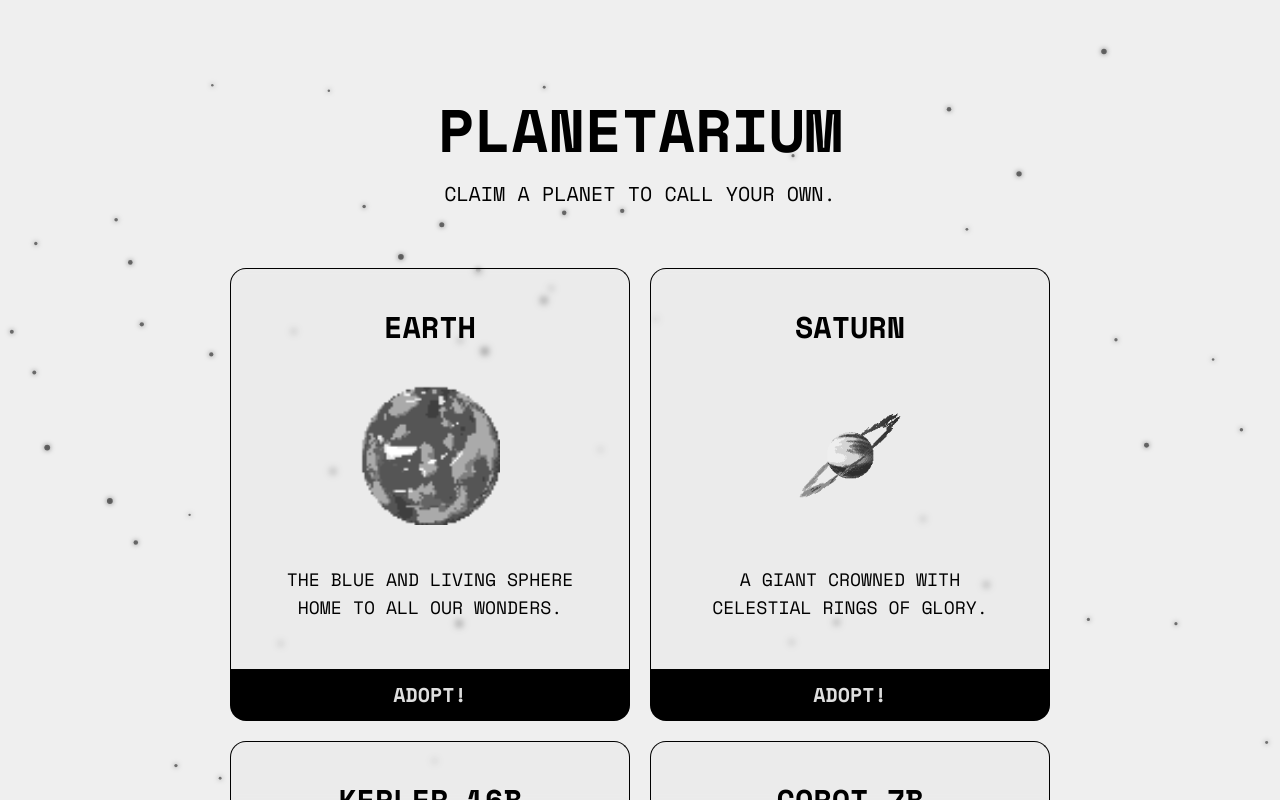
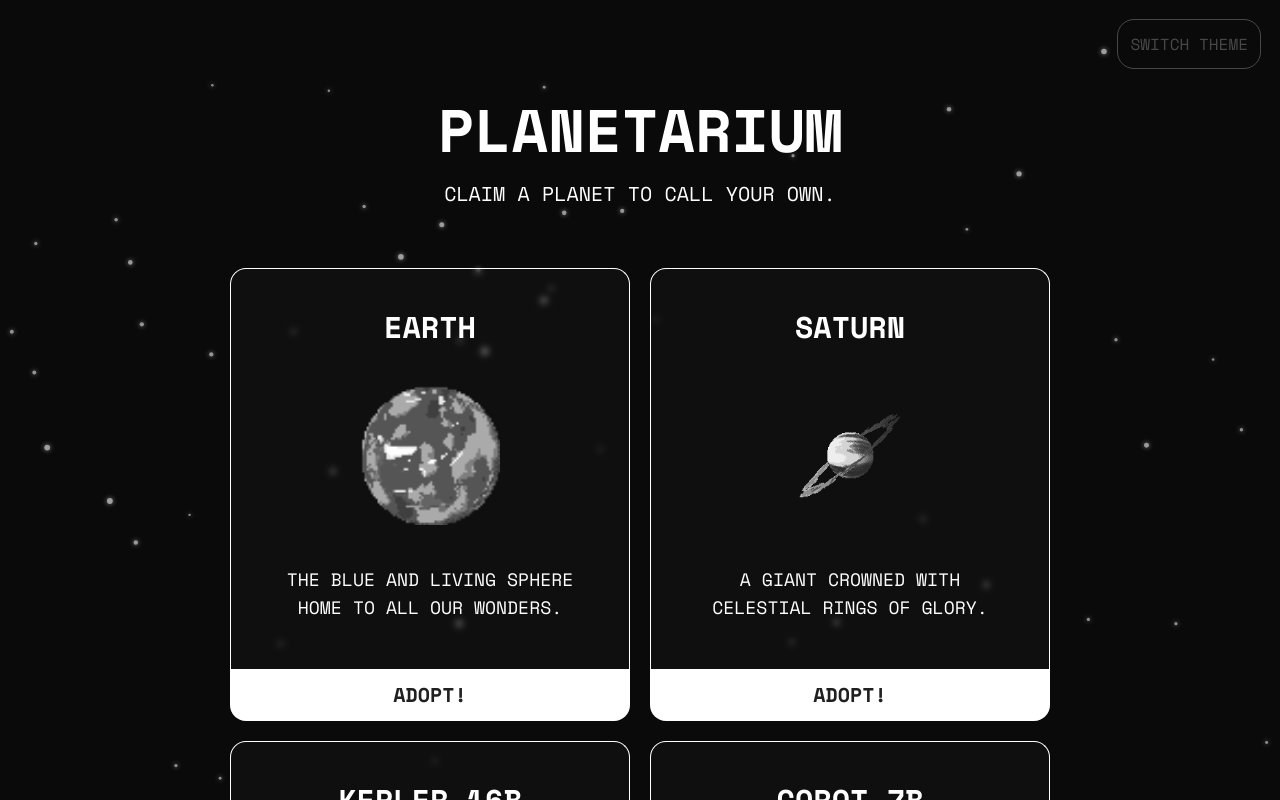
Before and after one commit to staten-island-tech/vite-project-v81d, a website built with Vite: page planetarium/index.html in a window 1280 px wide. Built offline with nearby package versions, Linux system fonts and the light colour scheme.

Commit message:
feat: add theme switcher button

```diff
--- a/planetarium/index.html
+++ b/planetarium/index.html
@@ -11,10 +11,11 @@
     />
     <link href="/src/styles/variables.css" rel="stylesheet" />
     <link href="/src/main.css" rel="stylesheet" />
+    <link href="/src/styles/theme-switcher.css" rel="stylesheet" />
     <link href="/src/styles/pet-selector.css" rel="stylesheet" />
     <title>planetarium</title>
   </head>
-  <body class="light-theme">
+  <body>
     <div id="app"></div>
     <script type="module" src="/src/main.ts"></script>
   </body>
--- a/planetarium/src/main.ts
+++ b/planetarium/src/main.ts
@@ -1,5 +1,6 @@
 import petsArray from "./assets/json/planets.json";
 import { appContainer } from "./scripts/globals.ts";
+import ThemeSwitcher from "./scripts/interfaces/themeSwitcher.ts";
 import DotBackground from "./scripts/interfaces/dotBackground.ts";
 import PetSelector from "./scripts/interfaces/petSelector.ts";
 
@@ -9,6 +10,15 @@ let dotBackground = new DotBackground(appContainer);
 let petSelector = new PetSelector(appContainer, dotBackground, petsArray);
 petSelector.setupInterface();
 petSelector.insertPets();
+
+// Theme changer button
+let themeButton = document.createElement("button");
+themeButton.className = "theme-switcher";
+themeButton.textContent = "Switch Theme";
+appContainer.insertAdjacentElement("afterbegin", themeButton);
+
+let themeSwitcher = new ThemeSwitcher();
+themeSwitcher.attachClickAction(themeButton);
 
 // Return the object for a pet given its ID, with the `intro` key omitted
 function fetchPet(petID: number) {
--- a/planetarium/src/scripts/interfaces/themeSwitcher.ts
+++ b/planetarium/src/scripts/interfaces/themeSwitcher.ts
@@ -1,10 +1,14 @@
 export default class ThemeSwitcher {
-  #appContainer: HTMLDivElement;
   #theme: string;
 
-  constructor(appContainer: HTMLDivElement, theme: string) {
-    this.#appContainer = appContainer;
+  constructor(theme: string = "dark-theme") {
     this.#theme = theme;
+  }
+
+  attachClickAction(button: HTMLButtonElement) {
+    button.addEventListener("click", () => {
+      this.forceTheme();
+    });
   }
 
   setTheme(theme: string) {
@@ -12,6 +16,8 @@ export default class ThemeSwitcher {
   }
 
   forceTheme() {
-    document.body.classList.add(this.#theme);
+    const newTheme = this.#theme === "dark-theme" ? "light-theme" : "dark-theme";
+    document.body.className = newTheme;
+    this.#theme = newTheme;
   }
 }
--- /dev/null
+++ b/planetarium/src/styles/theme-switcher.css
@@ -0,0 +1,19 @@
+@import "tailwindcss";
+
+button.theme-switcher {
+  @apply fixed top-5 right-5 p-3 rounded-2xl;
+  cursor: pointer;
+  z-index: 9999;
+  outline: 1px solid var(--color-button-primary);
+  color: var(--color-button-primary);
+  opacity: 0.25;
+  transition: opacity 0.1s ease;
+}
+
+button.theme-switcher:hover {
+  opacity: 0.5;
+}
+
+button.theme-switcher:active {
+  opacity: 1;
+}
--- a/planetarium/src/styles/variables.css
+++ b/planetarium/src/styles/variables.css
@@ -15,8 +15,8 @@
   /* Buttons */
   --color-button-primary: white;
   --color-button-disabled: #999;
-  --color-button-hover: #d2d2d2;
-  --color-button-active: #b1b1b1;
+  --color-button-hover: #dedede;
+  --color-button-active: #c9c9c9;
   --color-button-text: var(--color-background-alt);
 }
 
```
